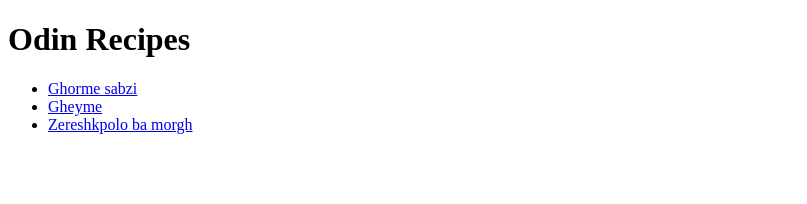
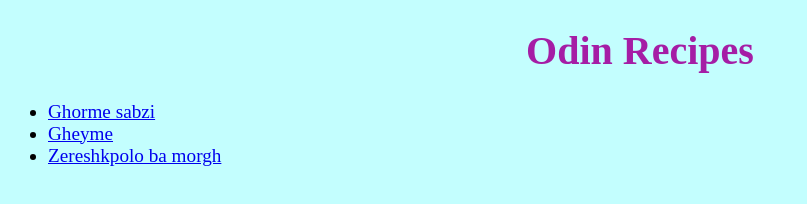
Before and after one commit to mobinpna/odin-recipes, a plain HTML site: page index.html in a window 1280 px wide. Shown: the whole page, without its empty margins (0-807 px from the left). Drawn offline with Linux system fonts and the light colour scheme.

Commit message:
Link to css

```diff
--- a/index.html
+++ b/index.html
@@ -6,11 +6,13 @@
     <link rel="stylesheet" href="styles.css">
 </head>
 <body>
-    <h1>Odin Recipes</h1>
-    <ul>
+    <h1 class="title">Odin Recipes</h1>
+   <div class="list">
+     <ul>
         <li><a href="/recipes/ghorme-sabzi.html">Ghorme sabzi</a></li>
         <li><a href="/recipes/gheyme.html">Gheyme</a></li>
         <li><a href="/recipes/morgh.html">Zereshkpolo ba morgh</a></li>
-    </ul>
+     </ul>
+   </div>
 </body>
 </html>
--- a/styles.css
+++ b/styles.css
@@ -0,0 +1,13 @@
+body {
+    background-color: rgba(38, 252, 252, 0.274);
+}
+.title {
+    text-align: center;
+    color: rgb(165, 29, 165);
+    font-weight: 900;
+    font-size: 40px; ;
+}
+.list {
+    font-size: larger;
+
+}
```
Also changed, not shown: recipes/gheyme.html (+1 -0 lines), recipes/ghorme-sabzi.html (+1 -0 lines), recipes/morgh.html (+2 -1 lines).
